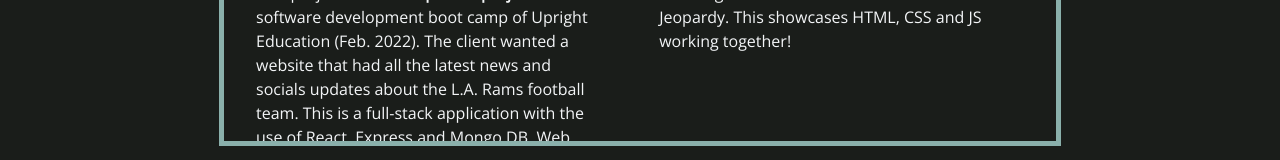
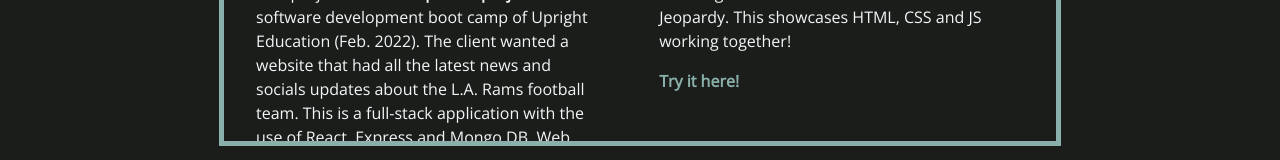
Before and after one commit to MaxS713/react-portfolio-MaxS713, a React (Create React App) app: page /Projects in a window 1280 px wide. Shown: the part 435-595 px from the top of the page. Built offline with nearby package versions, Linux system fonts and the light colour scheme.

Commit message:
add crud project + update resume

```diff
--- a/src/components/pages/Projects.css
+++ b/src/components/pages/Projects.css
@@ -80,27 +80,27 @@
   outline:2px solid #8ab0ab
 }
 
-#project-list p a {
+#project-list a {
   font-weight: 600;
   text-decoration: none;
   color: #8ab0ab;
 }
 
-#project-list p a:link {
+#project-list a:link {
   text-decoration: none;
   color: #8ab0ab;
 }
 
-#project-list p a:visited {
+#project-list a:visited {
   text-decoration: none;
   color: #8ab0ab;
 }
 
-#project-list p a:active {
+#project-list a:active {
   text-decoration: none;
   color: #8ab0ab;
 }
 
-#project-list p a:hover {
+#project-list a:hover {
   color: #9cb2af;
 }
--- a/src/components/pages/Projects.js
+++ b/src/components/pages/Projects.js
@@ -7,6 +7,7 @@
 import yelpingtonPreview from "../../assets/images/yelpington-preview.png";
 import reactChatPreview from "../../assets/images/react-chat-preview.png";
 import atrPreview from "../../assets/images/atr-preview.png";
+import crudPreview from "../../assets/images/crud-preview.png";
 import "./Projects.css";
 
 export default function Projects() {
@@ -40,6 +41,9 @@
               scraping was done with the help of puppeteer and social media
               APIs.
             </p>
+            <a href="https://all-things-rams-capstone-demo.herokuapp.com/">
+              See it here!
+            </a>
           </div>
 
           <div className="project-item">
@@ -59,6 +63,9 @@
               A trivia game based on the famous TV show Jeopardy. This showcases
               HTML, CSS and JS working together!
             </p>
+            <a href="https://maxs713.github.io/jeopardy-board-MaxS713/">
+              Try it here!
+            </a>
           </div>
 
           <div className="project-item">
@@ -83,6 +90,29 @@
           </div>
 
           <div className="project-item">
+            <h2>
+              <a href="https://crud-the-robot-factory.vercel.app/">
+                CRUD - The Robot Factory
+              </a>
+            </h2>
+            <a href="https://crud-the-robot-factory.vercel.app/">
+              <img
+                src={crudPreview}
+                height="100vh"
+                alt="Preview of the Robot Factory Game"
+              />
+            </a>
+            <p>
+              This is a full stack application game I designed on my free time
+              for my classmates to try out. You manage a group of robots, have
+              them gather resources, defend your base and raid other players.
+            </p>
+            <a href="https://crud-the-robot-factory.vercel.app/">
+              Try it here!
+            </a>
+          </div>
+
+          <div className="project-item">
             <div className="description-header">
               <h2>
                 <a href="https://github.com/MaxS713/yelpington-MaxS713">
@@ -102,6 +132,9 @@
               Burlington, VT. Showcases the use of a node.js express server and
               the map library "leaflet".
             </p>
+            <a href="https://yelpington-maxs.vercel.app/">
+              Try it here!
+            </a>
           </div>
 
           <div className="project-item">
@@ -123,6 +156,9 @@
               A react chat app. Showcases the use of an express server and a
               MongoDB database.
             </p>
+            <a href="https://react-chat-maxs-jas.vercel.app/">
+              Check it out here!
+            </a>
           </div>
 
           <div className="project-item">
```
Also changed, not shown: src/assets/images/crud-preview.png (added), 1 other file (tests, documents, lock files or other folders).
